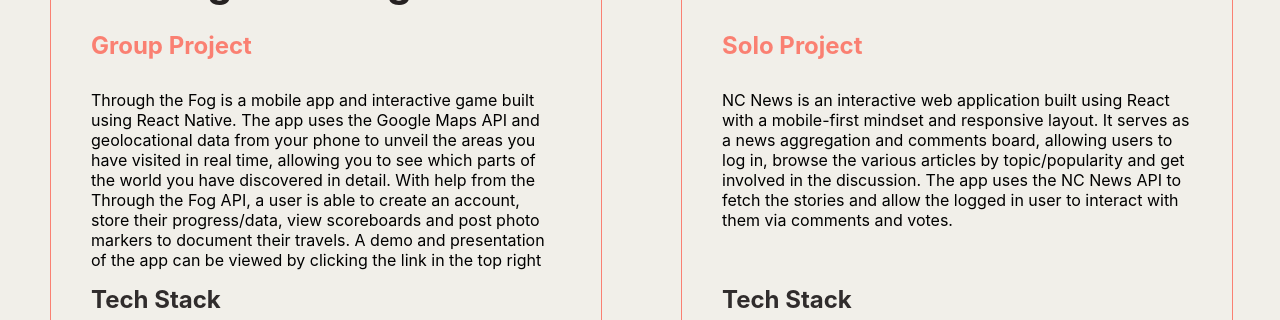
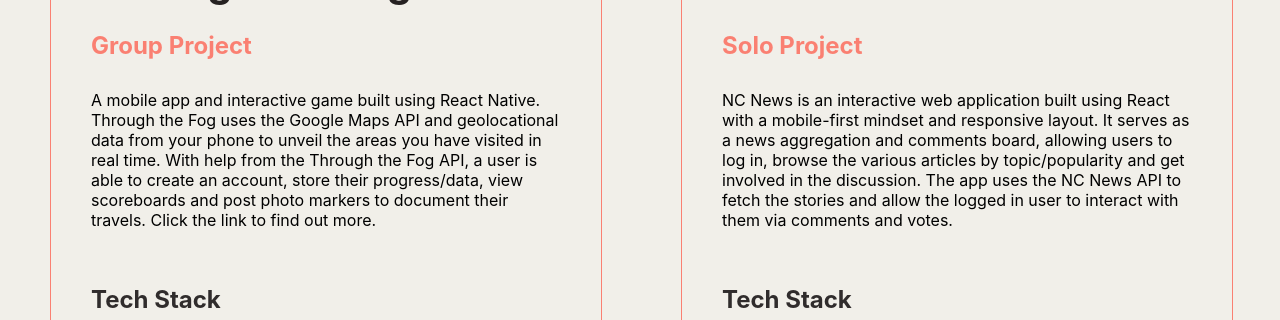
Before and after one commit to leahbanks/portfolio, a React (Create React App) app: page / in a window 1280 px wide. Shown: the part 1865-2185 px from the top of the page. Built offline with nearby package versions, Linux system fonts and the light colour scheme.

Commit message:
edited project caption

```diff
--- a/src/data/project-data.js
+++ b/src/data/project-data.js
@@ -19,7 +19,7 @@ export const projects = [
   {
     title: "Through the Fog",
     type: "Group Project",
-    info: "Through the Fog is a mobile app and interactive game built using React Native. The app uses the Google Maps API and geolocational data from your phone to unveil the areas you have visited in real time, allowing you to see which parts of the world you have discovered in detail. With help from the Through the Fog API, a user is able to create an account, store their progress/data, view scoreboards and post photo markers to document their travels. A demo and presentation of the app can be viewed by clicking the link in the top right corner of this card.",
+    info: "A mobile app and interactive game built using React Native. Through the Fog uses the Google Maps API and geolocational data from your phone to unveil the areas you have visited in real time. With help from the Through the Fog API, a user is able to create an account, store their progress/data, view scoreboards and post photo markers to document their travels. Click the link to find out more.",
     tech: [
       { name: "javascript logo", img: <DiJsBadge /> },
       { name: "react native logo", img: <TbBrandReactNative /> },
```
